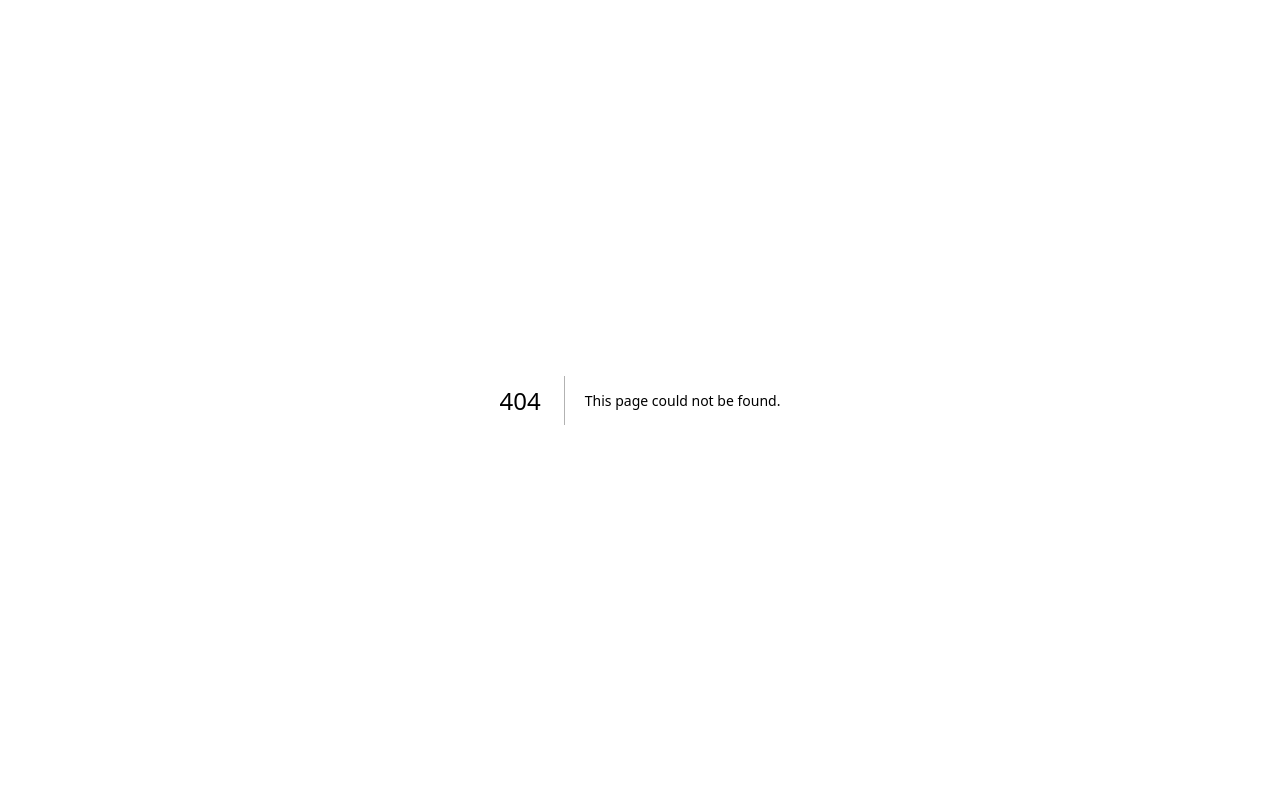
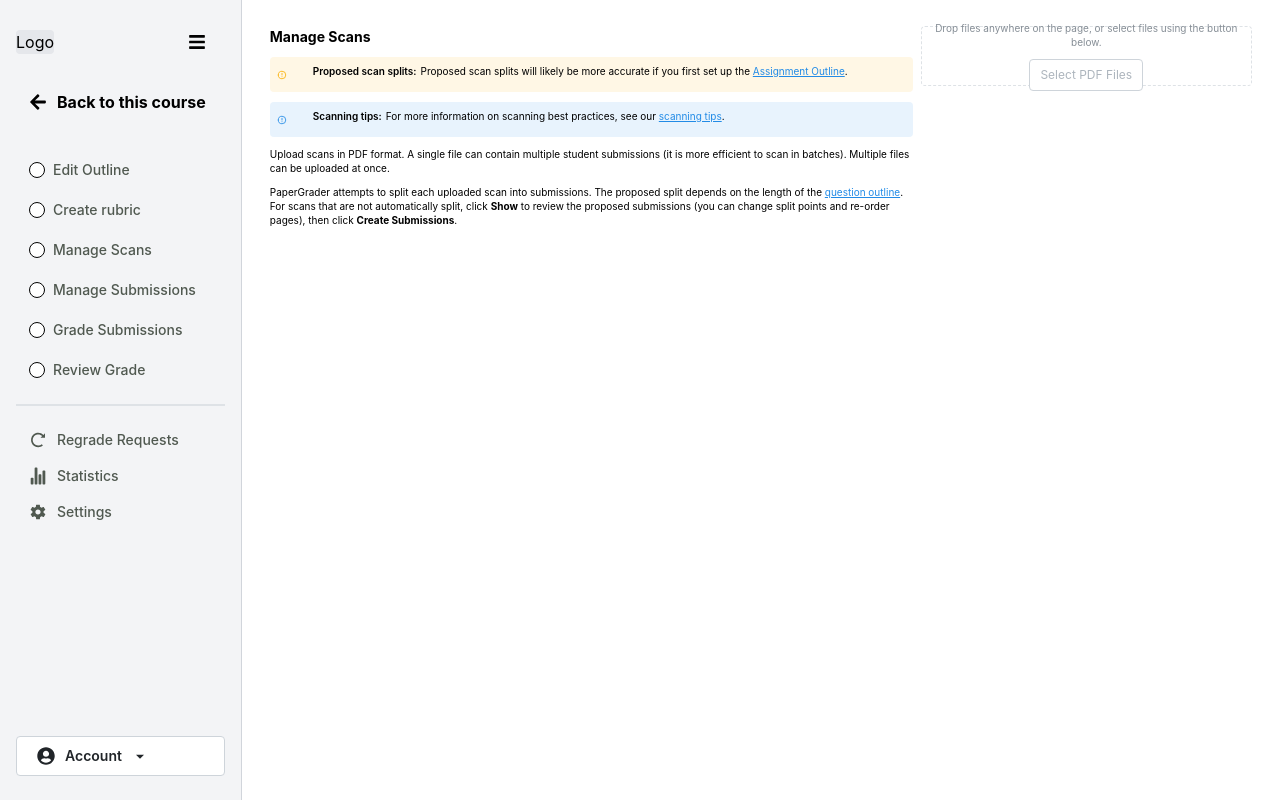
Before and after one commit to jirayu123za/PaperGrader, a Next.js app in the folder Frontend/: page /courses/1/process/1/ManageScans in a window 1280 px wide. Before the commit this address had no page. Built offline with nearby package versions, Linux system fonts and the light colour scheme; no server answers.

Commit message:
add page&component

```diff
--- /dev/null
+++ b/Frontend/components/INS/INSProcess/INSManageScans.tsx
@@ -0,0 +1,122 @@
+import React from 'react';
+import { useRouter } from 'next/router';
+import { Container, Title, Text, Alert, Anchor, FileInput, Box, Flex, Group } from '@mantine/core';
+import { IconAlertCircle } from '@tabler/icons-react';
+
+const INSManageScans: React.FC = () => {
+  const router = useRouter();
+  const { assignment_id, course_id } = router.query;
+
+  return (
+    <Container
+      fluid
+      py="xs"
+      px="sm"
+      style={{
+        maxWidth: '100%',
+        display: 'flex',
+        flexDirection: 'column',
+        height: '25vh', // จำกัดความสูงไว้ที่ 1/4 ของจอ
+      }}
+    >
+      <Flex justify="space-between" align="flex-start" style={{ width: '100%' }}>
+        {/* Left Section */}
+        <Box style={{ flex: 2, paddingRight: '0.5rem' }}>
+          {/* Title */}
+          <Title order={6} mb="xs" style={{ fontSize: '0.875rem' }}>
+            Manage Scans
+          </Title>
+
+          {/* Warning Alert */}
+          <Alert
+            icon={<IconAlertCircle size={10} />}
+            color="yellow"
+            mb="xs"
+            style={{ padding: '6px' }}
+          >
+            <Flex align="center">
+              <Text style={{ fontSize: '0.625rem', fontWeight: 600, marginRight: '4px' }}>
+                Proposed scan splits:
+              </Text>
+              <Text style={{ fontSize: '0.625rem' }}>
+                Proposed scan splits will likely be more accurate if you first set up the{' '}
+                <Anchor
+                  href={`/courses/${course_id}/process/${assignment_id}/assignment-outline`}
+                  style={{ textDecoration: 'underline', fontSize: '0.625rem' }}
+                >
+                  Assignment Outline
+                </Anchor>
+                .
+              </Text>
+            </Flex>
+          </Alert>
+
+          {/* Info Alert */}
+          <Alert
+            icon={<IconAlertCircle size={10} />}
+            color="blue"
+            mb="xs"
+            style={{ padding: '6px' }}
+          >
+            <Flex align="center">
+              <Text style={{ fontSize: '0.625rem', fontWeight: 600, marginRight: '4px' }}>
+                Scanning tips:
+              </Text>
+              <Text style={{ fontSize: '0.625rem' }}>
+                For more information on scanning best practices, see our{' '}
+                <Anchor href="/scanning-tips" style={{ textDecoration: 'underline', fontSize: '0.625rem' }}>
+                  scanning tips
+                </Anchor>
+                .
+              </Text>
+            </Flex>
+          </Alert>
+
+          {/* Descriptions */}
+          <Text size="xs" mb="xs" style={{ fontSize: '0.625rem' }}>
+            Upload scans in PDF format. A single file can contain multiple student submissions (it is
+            more efficient to scan in batches). Multiple files can be uploaded at once.
+          </Text>
+
+          <Text size="xs" style={{ fontSize: '0.625rem' }}>
+            PaperGrader attempts to split each uploaded scan into submissions. The proposed split depends
+            on the length of the{' '}
+            <Anchor
+              href={`/courses/${course_id}/process/${assignment_id}/question-outline`}
+              style={{ textDecoration: 'underline', fontSize: '0.625rem' }}
+            >
+              question outline
+            </Anchor>
+            . For scans that are not automatically split, click <b>Show</b> to review the proposed
+            submissions (you can change split points and re-order pages), then click <b>Create
+            Submissions</b>.
+          </Text>
+        </Box>
+
+        {/* Right Section */}
+        <Box
+          style={{
+            flex: 1,
+            border: '1px dashed #dee2e6',
+            padding: '4px',
+            borderRadius: '4px',
+            textAlign: 'center',
+            width: '120px',
+            height: '60px',
+            display: 'flex',
+            flexDirection: 'column',
+            justifyContent: 'center',
+            alignItems: 'center',
+          }}
+        >
+          <Text size="xs" color="dimmed" mb="xs" style={{ fontSize: '0.625rem' }}>
+            Drop files anywhere on the page, or select files using the button below.
+          </Text>
+          <FileInput placeholder="Select PDF Files" accept=".pdf" size="xs" />
+        </Box>
+      </Flex>
+    </Container>
+  );
+};
+
+export default INSManageScans;
--- /dev/null
+++ b/Frontend/pages/courses/[course_id]/process/[assignment_id]/ManageScans.tsx
@@ -0,0 +1,14 @@
+import React from 'react';
+import LeftProcess from '../../../../../components/LeftINS/LeftProcess';
+import INSManageScans from '../../../../../components/INS/INSProcess/INSManageScans';
+
+export default function INSManageScanspage() {
+  return (
+    <div className="flex min-h-screen">
+      <LeftProcess />
+      <div className="flex-grow p-4">
+        <INSManageScans />
+      </div>
+    </div>
+  );
+}
```
